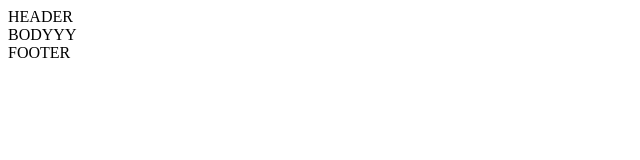
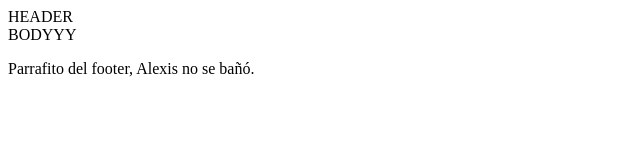
Before and after one commit to MiLunaYunorvi/FrontEndPractices, a plain HTML site: page view.html in a window 1280 px wide. Shown: the whole page, without its empty margins (0-640 px from the left). Drawn offline with Linux system fonts and the light colour scheme.

```diff
--- a/view.html
+++ b/view.html
@@ -16,7 +16,14 @@
     </section>
 
     <Footer>
-        FOOTER
+        <section class="foot-container">
+            <span>
+                <p>
+                    Parrafito del footer, Alexis no se bañó.
+                </p>
+            </span>
+
+        </section>
     </Footer>
 </body>
 </html>
```
